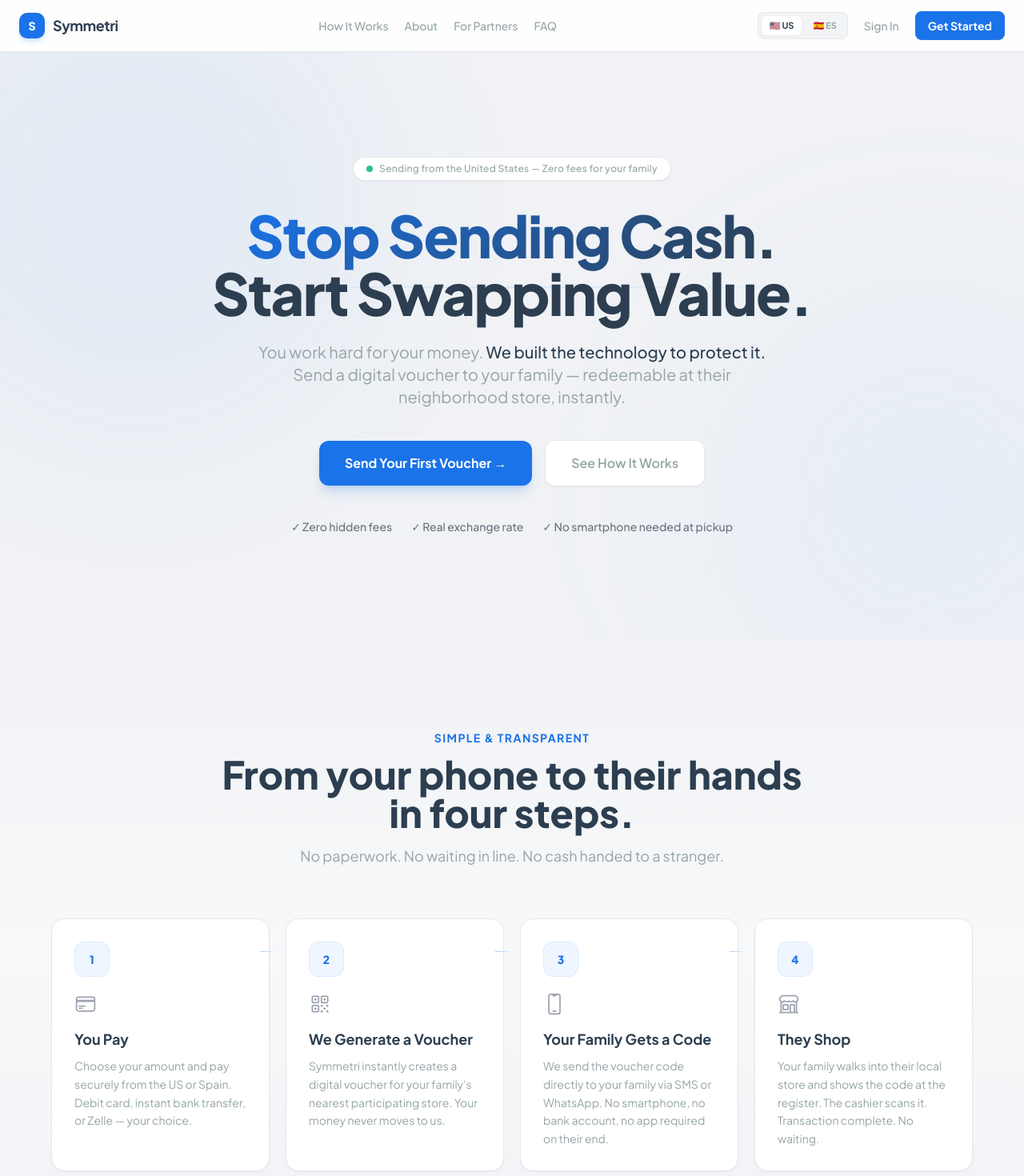
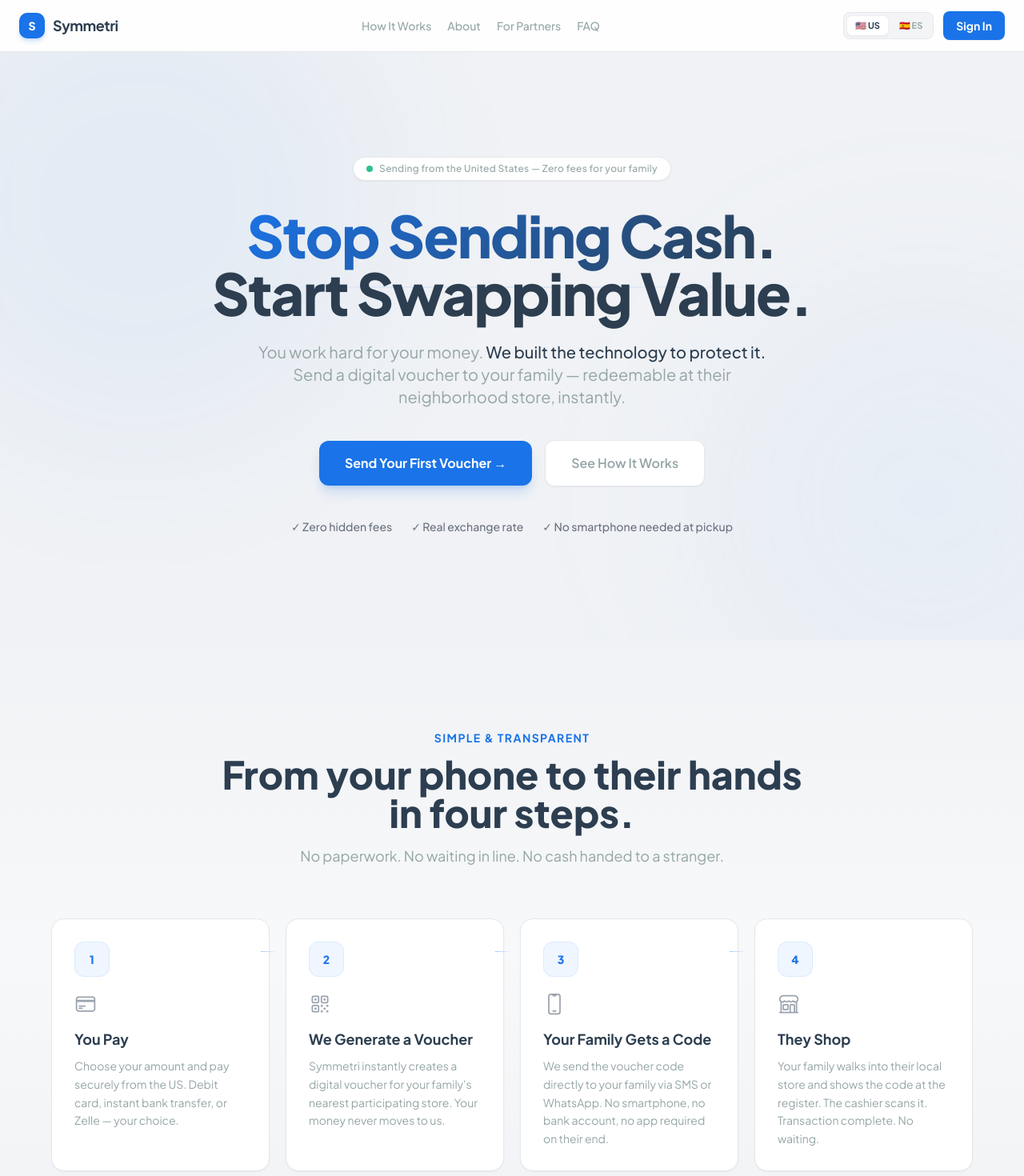
Before and after one commit to trueque-forex/trueque-web, a Next.js app: page / in a window 1280 px wide. Shown: the top 1470 px of the page at 80% size. Built offline with nearby package versions, Linux system fonts and the light colour scheme.

Commit message:
fix: marketing site — consolidate Sign In CTA, dynamic US/Spain wording, fix duplicate React key on about page

```diff
--- a/src/app/(marketing)/about/page.tsx
+++ b/src/app/(marketing)/about/page.tsx
@@ -131,7 +131,7 @@ export default function AboutPage() {
           <div className="overflow-hidden rounded-2xl border border-gray-200 shadow-sm bg-background">
             {CORRIDORS.map((c, i) => (
               <div
-                key={c.to}
+                key={`${c.from}-${c.to}`}
                 className={`flex items-center justify-between px-6 py-4 gap-4 ${
                   i < CORRIDORS.length - 1 ? 'border-b border-gray-200' : ''
                 } hover:bg-white transition-colors`}
--- a/src/app/(marketing)/page.tsx
+++ b/src/app/(marketing)/page.tsx
@@ -41,11 +41,11 @@ const CORRIDORS = {
 };
 
 // ── How It Works steps ────────────────────────────────────────────────────────
-const STEPS = [
+const getSteps = (originMarket: string) => [
   {
     n: '1',
     title: 'You Pay',
-    desc: 'Choose your amount and pay securely from the US or Spain. Debit card, instant bank transfer, or Zelle — your choice.',
+    desc: `Choose your amount and pay securely from ${originMarket === 'US' ? 'the US' : 'Spain'}. Debit card, instant bank transfer, or Zelle — your choice.`,
     icon: (
       <svg className="w-7 h-7" fill="none" viewBox="0 0 24 24" stroke="currentColor" strokeWidth={1.5}>
         <path strokeLinecap="round" strokeLinejoin="round" d="M2.25 8.25h19.5M2.25 9h19.5m-16.5 5.25h6m-6 2.25h3m-3.75 3h15a2.25 2.25 0 002.25-2.25V6.75A2.25 2.25 0 0019.5 4.5h-15a2.25 2.25 0 00-2.25 2.25v10.5A2.25 2.25 0 004.5 19.5z" />
@@ -181,7 +181,7 @@ export default function HomePage() {
           {/* CTA buttons */}
           <div className="flex flex-col sm:flex-row items-center justify-center gap-4 animate-fade-in-up-3">
             <Link
-              href="/signup"
+              href="/signin"
               id="hero-cta-primary"
               className="px-8 py-4 bg-brand hover:bg-blue-600 active:bg-blue-700 text-white font-bold text-base rounded-xl shadow-lg shadow-brand/20 transition-all duration-300 w-full sm:w-auto"
             >
@@ -226,14 +226,14 @@ export default function HomePage() {
 
           {/* Steps grid */}
           <div className="grid grid-cols-1 sm:grid-cols-2 lg:grid-cols-4 gap-5">
-            {STEPS.map((step, i) => (
+            {getSteps(originMarket).map((step, i) => (
               <div
                 key={step.n}
                 className="relative group bg-white border border-gray-200 shadow-sm rounded-2xl p-7 hover:border-brand/30 hover:shadow-md transition-all duration-300"
                 style={{ animationDelay: `${i * 100}ms` }}
               >
                 {/* Connector line (desktop) */}
-                {i < STEPS.length - 1 && (
+                {i < getSteps(originMarket).length - 1 && (
                   <div className="hidden lg:block absolute top-10 -right-2.5 w-5 h-px bg-gradient-to-r from-brand/40 to-transparent z-20" />
                 )}
 
--- a/src/app/_components/SiteNav.tsx
+++ b/src/app/_components/SiteNav.tsx
@@ -58,20 +58,12 @@ export default function SiteNav() {
             ))}
           </div>
 
-          {/* Sign In */}
+          {/* Primary CTA (Sign In) */}
           <Link
             href="/signin"
-            className="hidden sm:block text-secondary hover:text-primary text-sm font-medium transition-colors duration-200 px-2"
+            className="hidden sm:block px-4 py-2 bg-brand hover:bg-blue-600 active:bg-blue-700 text-white text-sm font-bold rounded-lg transition-colors duration-200 shadow-sm whitespace-nowrap"
           >
             Sign In
-          </Link>
-
-          {/* Primary CTA */}
-          <Link
-            href="/signup"
-            className="px-4 py-2 bg-brand hover:bg-blue-600 active:bg-blue-700 text-white text-sm font-bold rounded-lg transition-colors duration-200 shadow-sm whitespace-nowrap"
-          >
-            Get Started
           </Link>
 
           {/* Mobile hamburger */}
```
